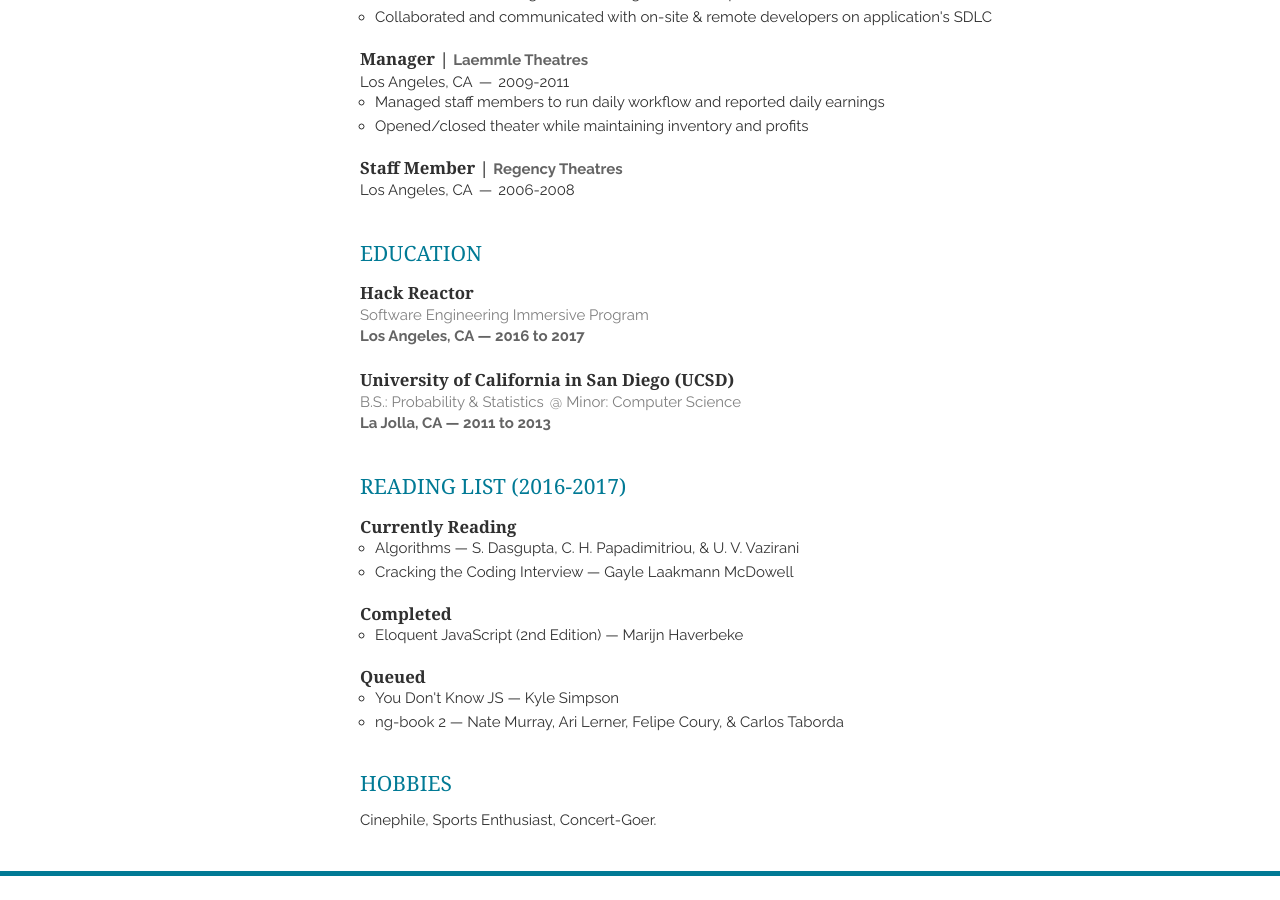
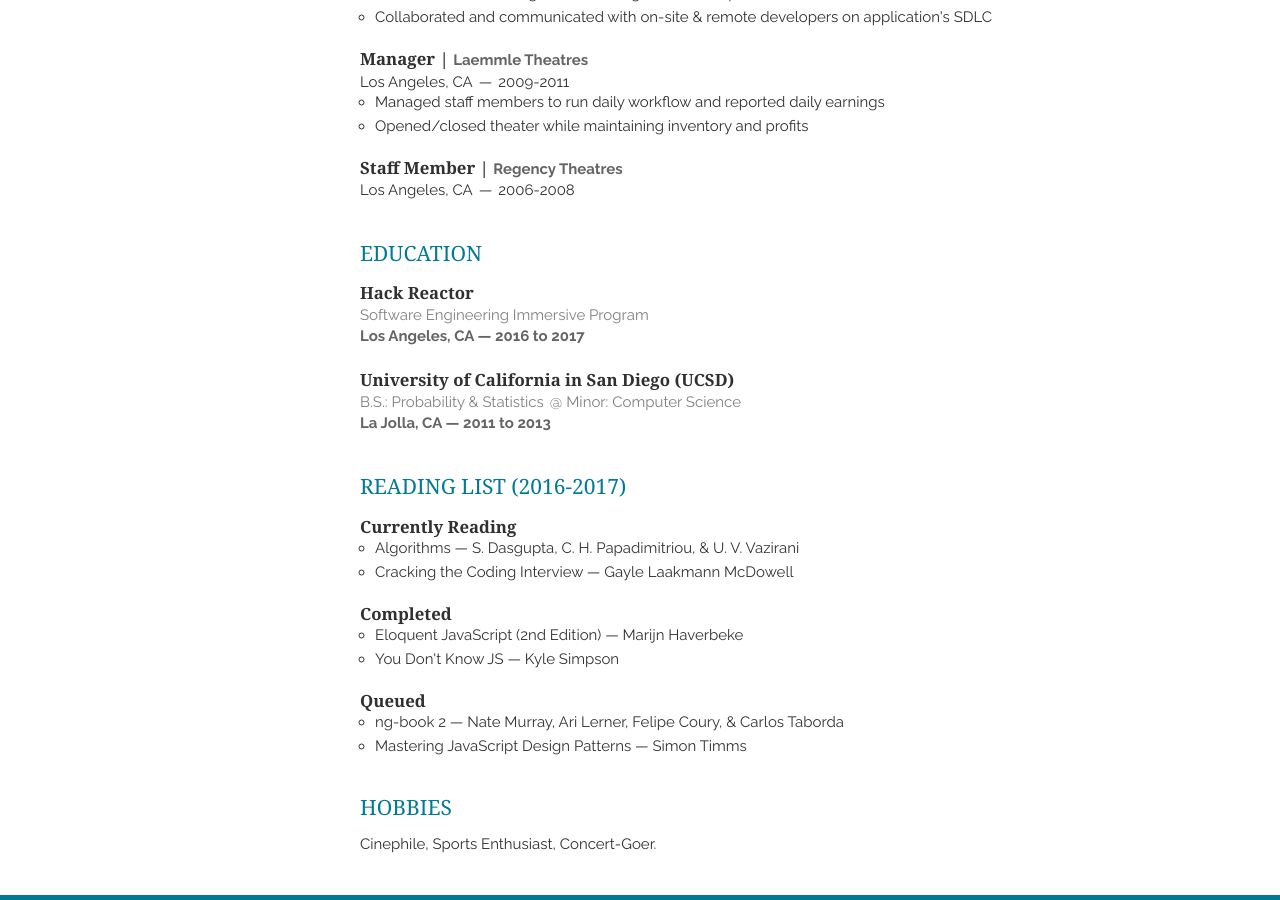
Before and after one commit to ylemberg/ylemberg.github.io, a Jekyll site: the page built from index.html, in a window 1280 px wide and 900 px high, scrolled down 1511 px. Built offline with Jekyll 4.4.1, drawn with Linux system fonts in a browser that asks for light colours; nearby versions of some CDN libraries; the list of posts is cut into pages by our own code; before the commit the page ends 2387 px from its top, so only the background shows below that.

Commit message:
[feat] Change reading list

```diff
--- a/_includes/readinglist.html
+++ b/_includes/readinglist.html
@@ -21,6 +21,9 @@
           <li class="bullet-point">
             <a class="reading-link" href="https://www.amazon.com/Eloquent-JavaScript-Modern-Introduction-Programming/dp/1593275846/ref=sr_1_1?s=books&ie=UTF8&qid=1493763062&sr=1-1&keywords=eloquent+javascript" target="_blank">Eloquent JavaScript (2nd Edition) &mdash; Marijn Haverbeke</a>
           </li>
+          <li class="bullet-point">
+            <a class="reading-link" href="https://www.amazon.com/You-Dont-Know-JS-Going/dp/1491924462/ref=sr_1_1?s=books&ie=UTF8&qid=1493763108&sr=1-1&keywords=you+don%27t+know+js" target="_blank">You Don't Know JS &mdash; Kyle Simpson</a>
+          </li>
         </ul>
     </article>
     <article>
@@ -29,10 +32,10 @@
         </header>
         <ul class="bullet-points">
           <li class="bullet-point">
-            <a class="reading-link" href="https://www.amazon.com/You-Dont-Know-JS-Going/dp/1491924462/ref=sr_1_1?s=books&ie=UTF8&qid=1493763108&sr=1-1&keywords=you+don%27t+know+js" target="_blank">You Don't Know JS &mdash; Kyle Simpson</a>
+            <a class="reading-link" href="https://www.amazon.com/ng-book-Complete-Angular-Nate-Murray/dp/0991344618/ref=sr_1_1?s=books&ie=UTF8&qid=1493763160&sr=1-1&keywords=NG+Book+2" target="_blank">ng-book 2 &mdash; Nate Murray, Ari Lerner, Felipe Coury, &amp; Carlos Taborda</a>
           </li>
           <li class="bullet-point">
-            <a class="reading-link" href="https://www.amazon.com/ng-book-Complete-Angular-Nate-Murray/dp/0991344618/ref=sr_1_1?s=books&ie=UTF8&qid=1493763160&sr=1-1&keywords=NG+Book+2" target="_blank">ng-book 2 &mdash; Nate Murray, Ari Lerner, Felipe Coury, &amp; Carlos Taborda</a>
+            <a class="reading-link" href="https://www.amazon.com/Mastering-JavaScript-Design-Patterns-Simon/dp/1783987987" target="_blank">Mastering JavaScript Design Patterns &mdash; Simon Timms</a>
           </li>
         </ul>
     </article>
```
Also changed, not shown: 1 other file.
